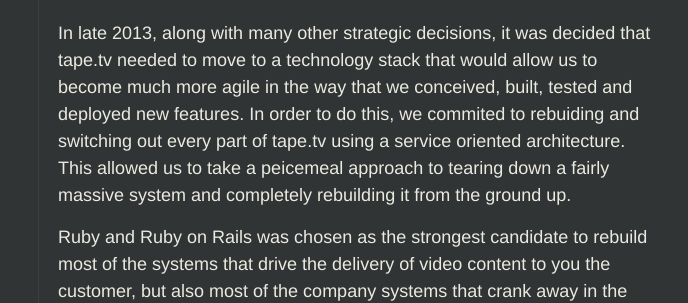
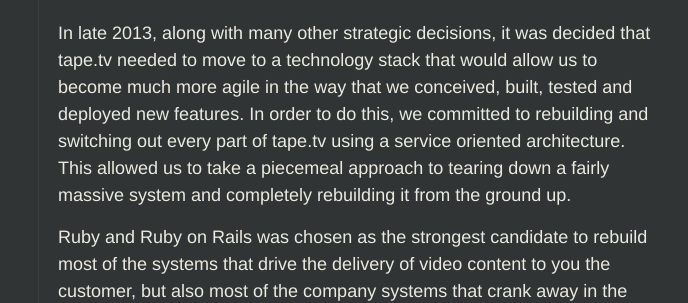
Before and after one commit to tape-tv/tape-tv.github.io, a Jekyll site: the page built from _posts/2016-02-12-welcome-to-tape-tv.markdown, in a window 1280 px wide. Shown: the part 604-907 px from the top of the page, without its empty margins (282-970 px from the left). Built offline with Jekyll 4.4.1, drawn with Linux system fonts in a browser that asks for light colours.

Commit message:
Fix spelling mistakes

```diff
--- a/_posts/2016-02-12-welcome-to-tape-tv.markdown
+++ b/_posts/2016-02-12-welcome-to-tape-tv.markdown
@@ -7,7 +7,7 @@
 
 tape.tv has been around since 2008 and has been dedicated to bringing you quality music videos ever since. If you are a long time music video fan using tape.tv you will have noticed that there have been a lot of changes to the platform in the last few years. This has been the result of great effort in all departments, resulting in a shift of strategy, design and technology. Old tape.tv was built on a stack which, at the time, was an impressive integration of technologies including Java, Flash, PHP and MySQL to name a few.
 
-In late 2013, along with many other strategic decisions, it was decided that tape.tv needed to move to a technology stack that would allow us to become much more agile in the way that we conceived, built, tested and deployed new features. In order to do this, we commited to rebuiding and switching out every part of tape.tv using a service oriented architecture. This allowed us to take a peicemeal approach to tearing down a fairly massive system and completely rebuilding it from the ground up.
+In late 2013, along with many other strategic decisions, it was decided that tape.tv needed to move to a technology stack that would allow us to become much more agile in the way that we conceived, built, tested and deployed new features. In order to do this, we committed to rebuilding and switching out every part of tape.tv using a service oriented architecture. This allowed us to take a piecemeal approach to tearing down a fairly massive system and completely rebuilding it from the ground up.
 
 Ruby and Ruby on Rails was chosen as the strongest candidate to rebuild most of the systems that drive the delivery of video content to you the customer, but also most of the company systems that crank away in the background, such as heavy duty video transcoding, ingestion of content from many record labels, automated reporting to those labels and the collection of metrics to help us figure out if what we are doing is right.
 
```
